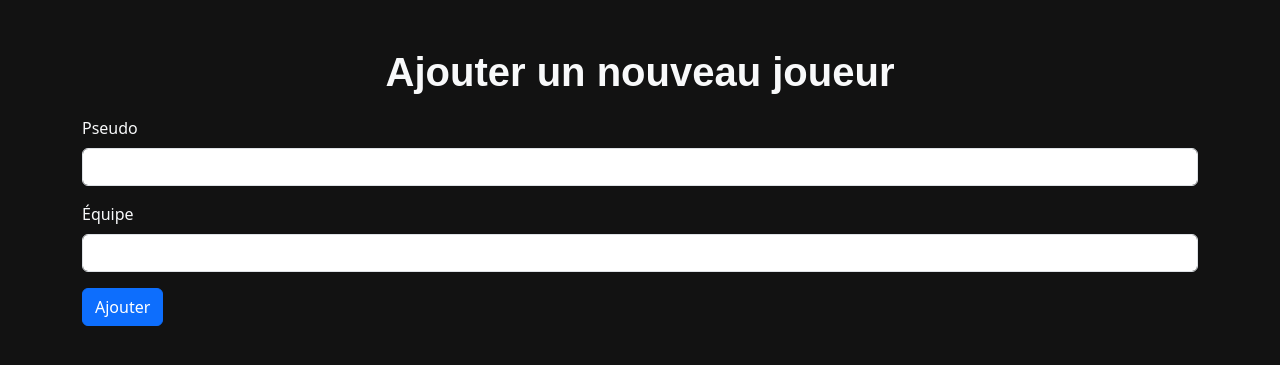
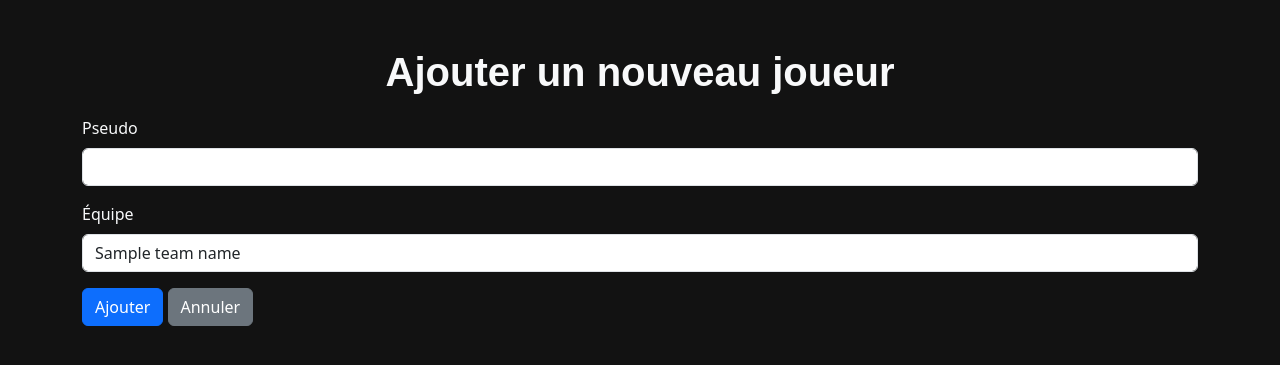
Before and after one commit to LaDistance/DofuShame, a Flask app: template templates/add_player.html in a window 1280 px wide. Shown: the top 365 px of the page. Run offline with Flask 3, Linux system fonts and the light colour scheme; the template is opened without the code that fills it: most values are stand-ins (such as "Sample title", 1, 10 or a date in 2020).

Commit message:
added more features to teams

```diff
--- a/app.py
+++ b/app.py
@@ -43,13 +43,17 @@ with app.app_context():
 @app.route("/")
 def scoreboard():
     teams = Team.query.all()
-    return render_template("scoreboard.html", teams=teams)
+    active_team_id = request.args.get("active_team_id", default=None, type=int)
+    return render_template(
+        "scoreboard.html", teams=teams, active_team_id=active_team_id
+    )
 
 
 @app.route("/update", methods=["POST"])
 def update_score():
     pseudo = request.form.get("pseudo")
     action = request.form.get("action")
+    team_id = request.form.get("team_id")
 
     player = Player.query.filter_by(pseudo=pseudo).first()
     if player:
@@ -58,7 +62,7 @@ def update_score():
         elif action == "decrement" and player.chall_fail_count > 0:
             player.chall_fail_count -= 1
         db.session.commit()
-    return redirect(url_for("scoreboard"))
+    return redirect(url_for("scoreboard", active_team_id=team_id))
 
 
 @app.route("/add_player", methods=["GET", "POST"])
@@ -88,20 +92,26 @@ def add_player():
             db.session.rollback()
             # Handle any other integrity errors
             return redirect(url_for("scoreboard"))
-        return redirect(url_for("scoreboard"))
+
+        # After adding the player, redirect back to the scoreboard with the team ID
+        team = Team.query.filter_by(name=team_name).first()
+        return redirect(url_for("scoreboard", active_team_id=team.id))
     else:
-        return render_template("add_player.html")
+        # Get team_id from query parameters
+        team_id = request.args.get("team_id", type=int)
+        return render_template("add_player.html", team_id=team_id)
 
 
 @app.route("/delete_player", methods=["POST"])
 def delete_player():
     pseudo = request.form.get("pseudo")
+    team_id = request.form.get("team_id")
 
     player = Player.query.filter_by(pseudo=pseudo).first()
     if player:
         db.session.delete(player)
         db.session.commit()
-    return redirect(url_for("scoreboard"))
+    return redirect(url_for("scoreboard", active_team_id=team_id))
 
 
 if __name__ == "__main__":
--- a/templates/add_player.html
+++ b/templates/add_player.html
@@ -2,28 +2,38 @@
 <html lang="en">
 <head>
     <meta charset="UTF-8">
-    <title>Add Player</title>
+    <title>Ajouter un Joueur</title>
+    <!-- Bootstrap CSS -->
     <link
         href="https://cdn.jsdelivr.net/npm/bootstrap@5.3.0-alpha3/dist/css/bootstrap.min.css"
         rel="stylesheet"
     >
+    <!-- Custom CSS (Dark Theme) -->
     <link href="{{ url_for('static', filename='css/dark-theme.css') }}" rel="stylesheet">
 </head>
 <body>
     <div class="container mt-5">
+        <!-- Page Title -->
         <h1 class="text-center text-light">Ajouter un nouveau joueur</h1>
+        <!-- Add Player Form -->
         <form method="POST" action="{{ url_for('add_player') }}">
+            <!-- Pseudo Input -->
             <div class="mb-3">
                 <label for="pseudo" class="form-label text-light">Pseudo</label>
                 <input type="text" class="form-control" id="pseudo" name="pseudo" required>
             </div>
+            <!-- Team Input -->
             <div class="mb-3">
                 <label for="team" class="form-label text-light">Équipe</label>
-                <input type="text" class="form-control" id="team" name="team" required>
+                <input type="text" class="form-control" id="team" name="team" value="{{ team_name }}" required>
             </div>
+            <!-- Submit Button -->
             <button type="submit" class="btn btn-primary">Ajouter</button>
+            <!-- Cancel Button -->
+            <a href="{{ url_for('scoreboard', active_team_id=team_id) }}" class="btn btn-secondary">Annuler</a>
         </form>
     </div>
+    <!-- Bootstrap JS Bundle (includes Popper) -->
     <script
         src="https://cdn.jsdelivr.net/npm/bootstrap@5.3.0-alpha3/dist/js/bootstrap.bundle.min.js"
     ></script>
```
Also changed, not shown: templates/scoreboard.html (+37 -10 lines).
